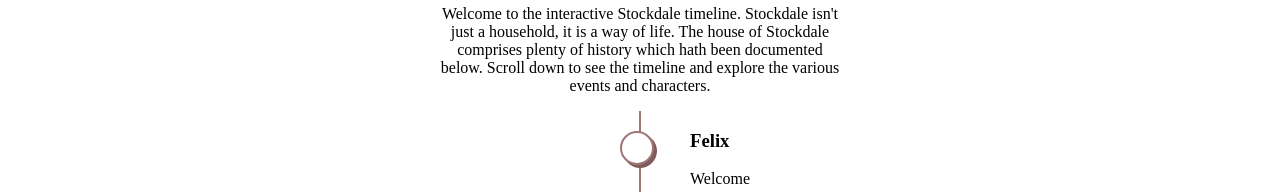
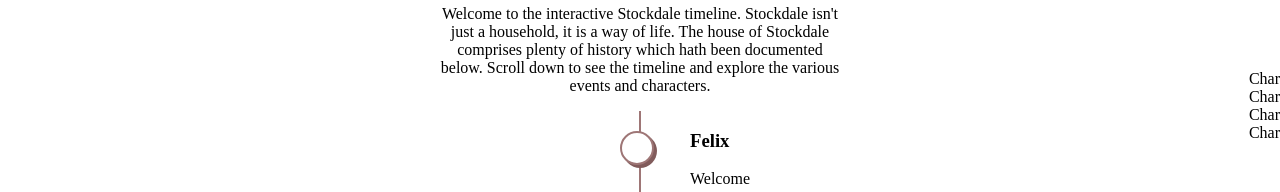
Before and after one commit to DarrenXu94/vue-stocky, a Vue app: page / in a window 1280 px wide. Shown: the part 330-522 px from the top of the page. Built offline with nearby package versions, Linux system fonts and the light colour scheme; a web font is replaced by a local one.

Commit message:
Store added

```diff
--- a/package.json
+++ b/package.json
@@ -10,6 +10,7 @@
   },
   "dependencies": {
     "dayjs": "^1.11.6",
+    "pinia": "^2.0.23",
     "vue": "^3.2.37"
   },
   "devDependencies": {
--- a/src/components/Timeline.vue
+++ b/src/components/Timeline.vue
@@ -6,6 +6,7 @@
     <Intro />
     <Node :node-data="node" v-for="(node, idx) of sortedList" :key="idx" />
   </div>
+  <CharacterList />
 </template>
 
 <script lang="ts">
@@ -20,6 +21,7 @@ import { TimelineEvent } from '../models/timelineEvent.type';
 import Node from './nodes/Node.vue';
 import { NodeTimelineYearType } from '../models/timelineYear.type';
 import Intro from './Intro.vue';
+import CharacterList from './characters/CharacterList.vue';
 
 dayjs.extend(customParseFormat)
 
@@ -27,7 +29,8 @@ export default defineComponent({
   name: 'Timeline',
   components: {
     Node,
-    Intro
+    Intro,
+    CharacterList
   },
   beforeMount() {
 
--- /dev/null
+++ b/src/components/characters/Character.vue
@@ -0,0 +1,17 @@
+<template>
+  <div>Char</div>
+</template>
+
+<script lang="ts">
+import { defineComponent } from 'vue';
+
+export default defineComponent({
+  name: 'Character',
+  components: {
+  },
+  data() {
+    return {
+    };
+  },
+});
+</script>
--- /dev/null
+++ b/src/components/characters/CharacterList.vue
@@ -0,0 +1,37 @@
+<template>
+  <div class="character-list">
+    <Character />
+    <Character />
+    <Character />
+    <Character />
+  </div>
+</template>
+
+<script lang="ts">
+import { defineComponent } from 'vue';
+import { useCharacterStore } from '../../stores/character.store';
+import Character from './Character.vue';
+
+export default defineComponent({
+  name: 'CharacterList',
+  components: {
+    Character
+  },
+  setup() {
+    const characterStore = useCharacterStore()
+
+    return { characterStore }
+  },
+  data() {
+    return {
+    };
+  },
+});
+</script>
+<style lang="scss">
+.character-list {
+  position: fixed;
+  top: 50%;
+  right: 0;
+}
+</style>
--- a/src/main.ts
+++ b/src/main.ts
@@ -1,5 +1,11 @@
-import { createApp } from 'vue'
-import './style.css'
-import App from './App.vue'
+import { createApp } from "vue";
+import { createPinia } from "pinia";
 
-createApp(App).mount('#app')
+import "./style.css";
+import App from "./App.vue";
+const pinia = createPinia();
+
+const app = createApp(App);
+
+app.use(pinia);
+app.mount("#app");
--- /dev/null
+++ b/src/stores/character.store.ts
@@ -0,0 +1,20 @@
+import { defineStore } from "pinia";
+import { CharacterNodeType } from "../models/timelineCharacter.type";
+
+export const useCharacterStore = defineStore("characters", {
+  state: () => ({ characters: [] as CharacterNodeType[] }),
+
+  actions: {
+    setCharacter(char: CharacterNodeType) {
+      const existingRoom = this.characters.findIndex(
+        (character) => character.room === char.room
+      );
+
+      if (existingRoom !== -1) {
+        this.characters[existingRoom] = char;
+      } else {
+        this.characters.push(char);
+      }
+    },
+  },
+});
```
Also changed, not shown: 1 other file (tests, documents, lock files or other folders).
